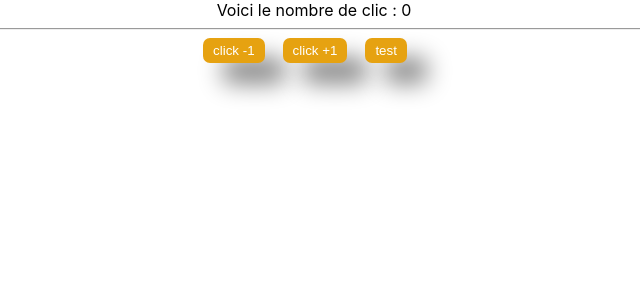
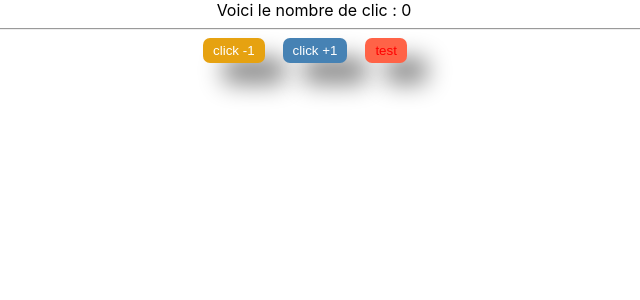
Before and after one commit to Kila67/react_formation, a React (Create React App) app: page / in a window 1280 px wide. Shown: the top 300 px of the page, without its empty margins (326-966 px from the left). Built offline with nearby package versions, Linux system fonts and the light colour scheme.

Commit message:
ajout style props au button

```diff
--- a/src/App/App.js
+++ b/src/App/App.js
@@ -26,10 +26,14 @@ class App extends React.PureComponent{
       }}>click -1</Button>
       <Button onButtonClick={()=>{
         this.setState({counter: this.state.counter+1});
-      }}>click +1</Button>
+      }}
+      style={{backgroundColor:"steelblue"}}
+      >click +1</Button>
+
+
 
       {/* test pour defaultProps avec une alert */}
-      <Button>test</Button>
+      <Button  style={{backgroundColor:"tomato", color:"red"}}>test</Button>
     </div>
   );
   }
--- a/src/App/components/ui/button/Button.js
+++ b/src/App/components/ui/button/Button.js
@@ -7,6 +7,7 @@ const Button=(props)=>{
 
     // valeur etatique pour function
     const [isClicked, setIsClicked] = useState(false)
+
 
     // hook d'effet de cycle de vie d'une valeur
     useEffect(() => {
@@ -20,6 +21,7 @@ const Button=(props)=>{
     console.log(props);
     return (
         <button
+            style={props.style}
             className={
                 `${style.Button}${isClicked?' '+style.clicked:''}`
                 // style.Button
```
